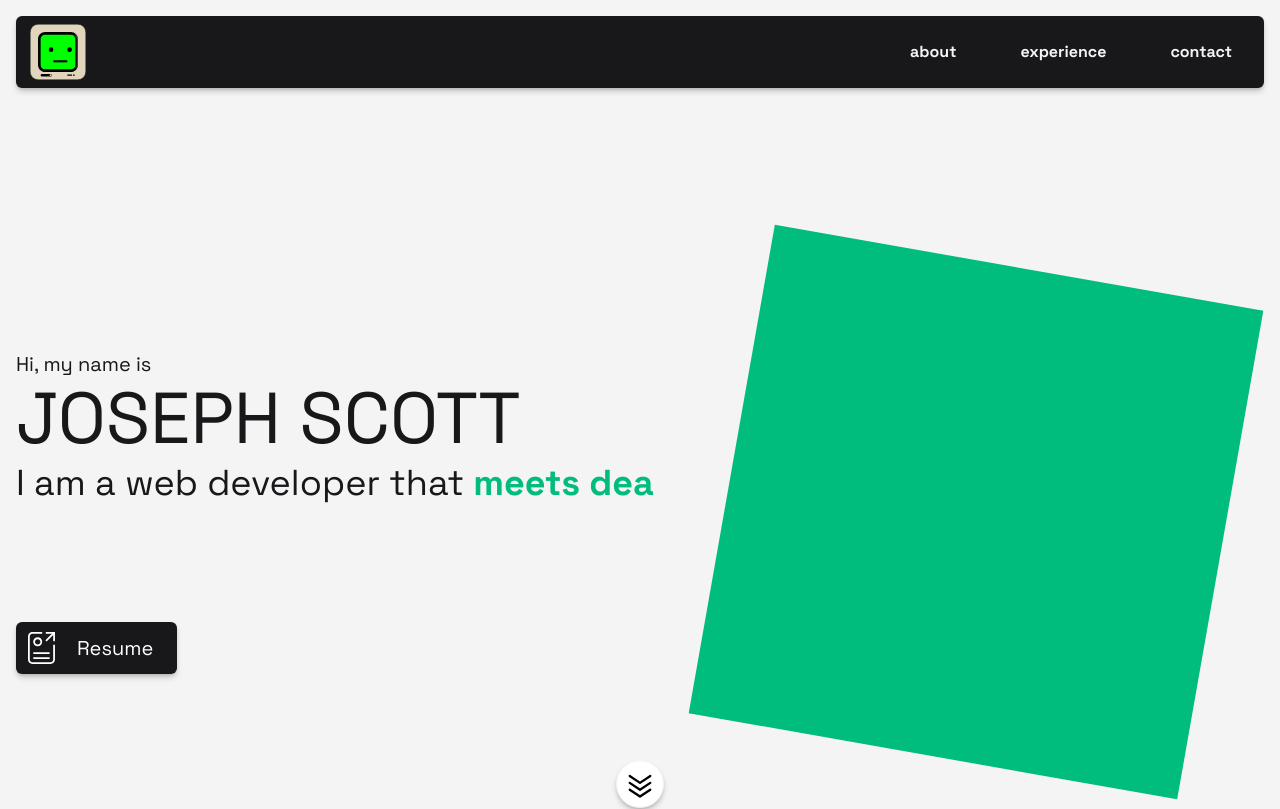
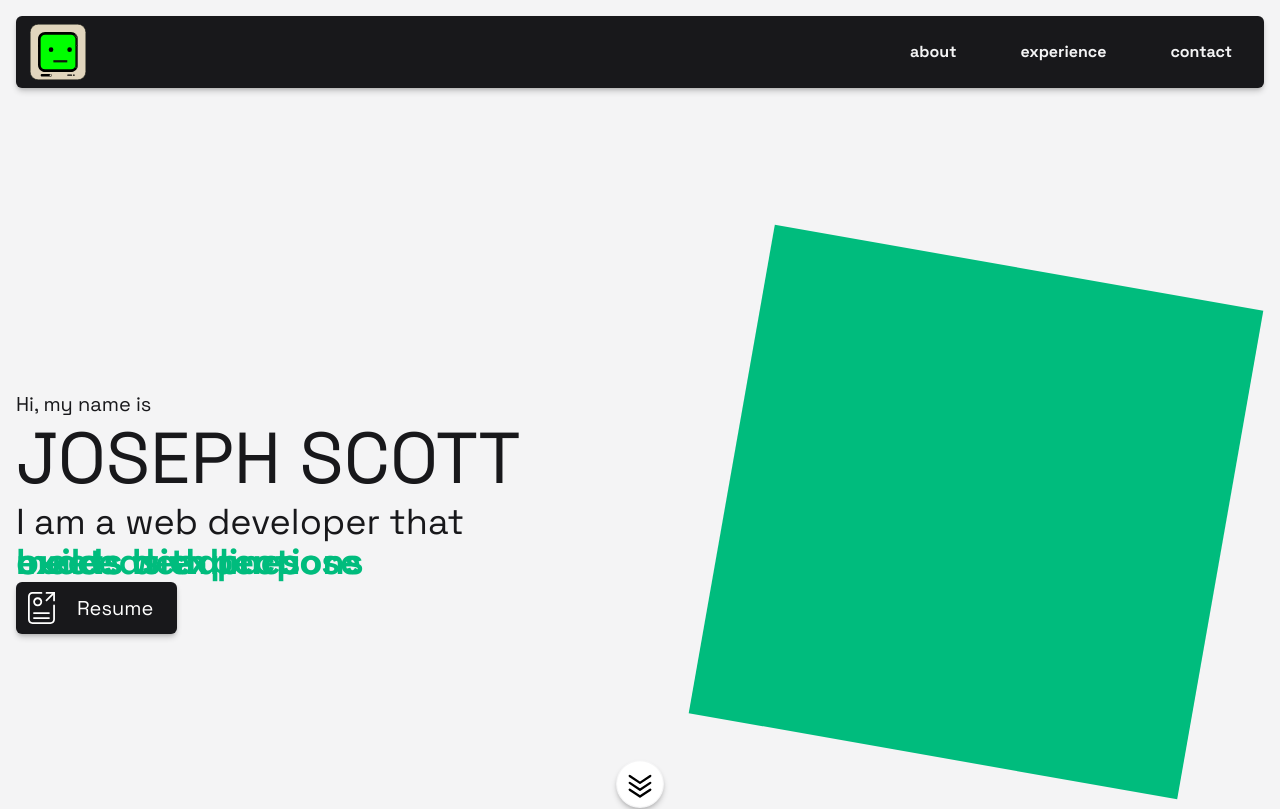
Before and after one commit to scottjoe1996/portfolio, a Next.js app: page / in a window 1280 px wide. Shown: the top 809 px of the page. Built offline with nearby package versions, Linux system fonts and the light colour scheme; no server answers.

Commit message:
initial text drop component (need to fix spacing first)

```diff
--- a/components/sections/home/home-section.tsx
+++ b/components/sections/home/home-section.tsx
@@ -1,12 +1,11 @@
 "use client";
 
 import React from "react";
-import Typewriter from "typewriter-effect";
 
 import Button from "@/components/button";
 import Resume from "@/components/icons/resume";
 
-import styles from "./home-section.module.css";
+import TextDrop from "./text-drop";
 
 const HomeSection: React.FC = () => {
   const handleResumeClick = React.useCallback(() => {
@@ -18,29 +17,17 @@ const HomeSection: React.FC = () => {
       <div className="max-w-4xl min-w-xs shrink grow basis-md">
         <p className="mb-1 text-xl">Hi, my name is</p>
         <h1 className="mb-2 text-7xl">JOSEPH SCOTT</h1>
-        <p className="min-h-40 text-4xl text-pretty">
-          I am a web developer that
-          <Typewriter
-            component={"span"}
-            onInit={(typewriter) => {
-              typewriter
-                .typeString(" builds with purpose.")
-                .pauseFor(1000)
-                .deleteAll()
-                .typeString(" meets deadlines.")
-                .pauseFor(1000)
-                .deleteAll()
-                .typeString(" exceeds expectations.")
-                .start();
-            }}
-            options={{
-              delay: 35,
-              deleteSpeed: 35,
-              wrapperClassName: "text-primary font-bold",
-              cursorClassName: `text-primary font-bold ${styles.caret} font-sans`,
-            }}
+        <div className="flex flex-wrap text-4xl">
+          <span>I am a web developer that </span>
+          <TextDrop
+            className="text-primary font-bold"
+            texts={[
+              "builds with purpose",
+              "meets deadlines",
+              "exceeds expections",
+            ]}
           />
-        </p>
+        </div>
         <Button onClick={handleResumeClick} icon={Resume} size="large">
           Resume
         </Button>
--- /dev/null
+++ b/components/sections/home/text-drop.tsx
@@ -0,0 +1,53 @@
+import React from "react";
+
+import { motion } from "motion/react";
+
+interface TextDropProps {
+  texts: string[];
+  className?: string;
+}
+
+const ID_PREFIX = "drop-text";
+
+const TextDrop: React.FC<TextDropProps> = ({ texts, className }) => {
+  const [containerWidth, setContainerWidth] = React.useState(0);
+  const [containerHeight, setContainerHeight] = React.useState(0);
+
+  React.useLayoutEffect(() => {
+    let largestWidth = 0;
+    let largestHeight = 0;
+
+    texts.forEach((_text, index) => {
+      const element = document.getElementById(`${ID_PREFIX}-${index}`);
+
+      if (element) {
+        if (element.offsetWidth > largestWidth) {
+          largestWidth = element.offsetWidth;
+        }
+        if (element.offsetHeight > largestHeight) {
+          largestHeight = element.offsetHeight;
+        }
+      }
+    });
+    setContainerWidth(largestWidth);
+    setContainerHeight(largestHeight);
+  }, []);
+
+  return (
+    <span
+      className={`${className} relative inline-block`}
+      style={{ width: containerWidth, height: containerHeight }}
+    >
+      {texts.map((text, index) => {
+        const id = `${ID_PREFIX}-${index}`;
+        return (
+          <motion.span id={id} key={id} className="absolute text-nowrap">
+            {text}
+          </motion.span>
+        );
+      })}
+    </span>
+  );
+};
+
+export default TextDrop;
```
